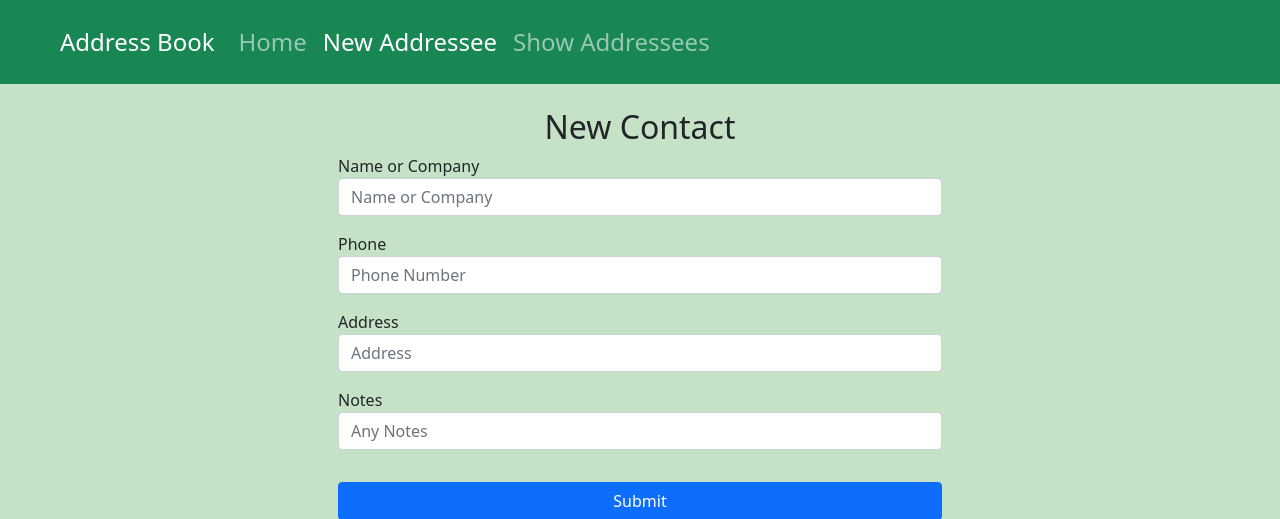
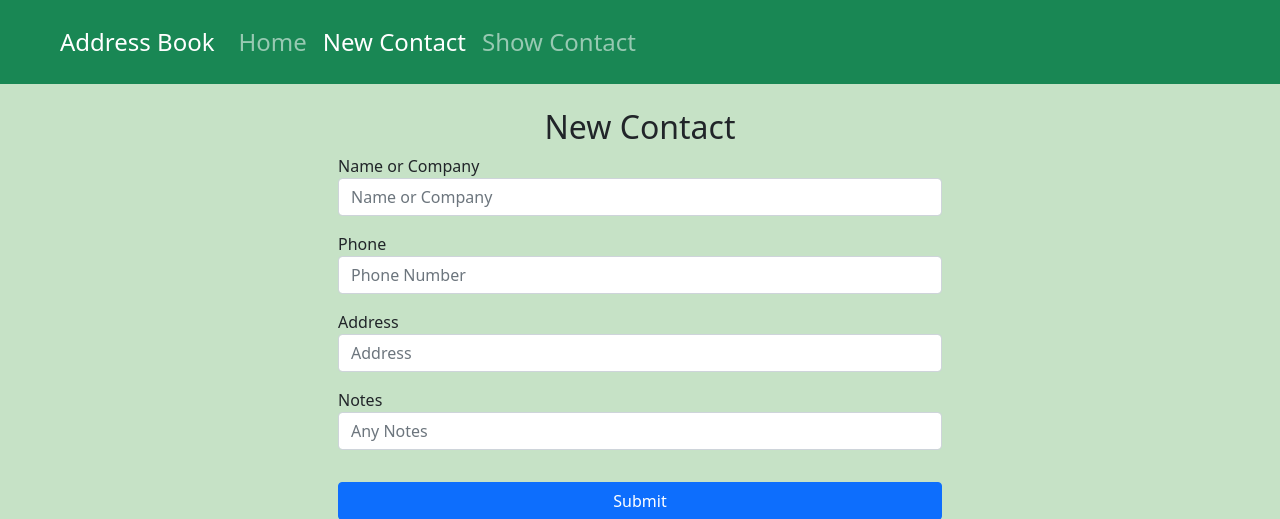
Before and after one commit to mariapan0330/2Tuesday_assignment, a Flask app: page /new_contact in a window 1280 px wide. Shown: the top 519 px of the page. Run offline with Flask 2, Linux system fonts and the light colour scheme; some libraries are stand-ins or nearby versions.

Commit message:
changed address label to contacts

```diff
--- a/app/templates/base.html
+++ b/app/templates/base.html
@@ -20,8 +20,8 @@
             <div class="collapse navbar-collapse" id="navbarNavAltMarkup">
             <div class="navbar-nav">
                 <a class="nav-link {% block home_active %}{% endblock home_active %}" aria-current="page" href="{{ url_for('index') }}">Home</a>
-                <a class="nav-link {% block newpage_active %}{% endblock newpage_active %}" href="{{ url_for('new_address') }}">New Addressee</a>
-                <a class="nav-link {% block showpage_active %}{% endblock showpage_active %}" href="{{ url_for('show_addresses') }}">Show Addressees</a>
+                <a class="nav-link {% block newpage_active %}{% endblock newpage_active %}" href="{{ url_for('new_contact') }}">New Contact</a>
+                <a class="nav-link {% block showpage_active %}{% endblock showpage_active %}" href="{{ url_for('show_contacts') }}">Show Contact</a>
             </div>
             </div>
         </div>
--- a/app/templates/index.html
+++ b/app/templates/index.html
@@ -9,6 +9,6 @@
 <h5 class="text-center">Please sign up or log in to view contacts.</h5>
 
 <div class="d-grid gap-2 col-6 mx-auto">
-    <a class="btn btn-outline-success mt-3 py-4 px-5 mx-auto fs-5 fw-bold" href="{{ url_for('new_address') }}" role="button">Sign Up</a>
+    <a class="btn btn-outline-success mt-3 py-4 px-5 mx-auto fs-5 fw-bold" href="{{ url_for('new_contact') }}" role="button">Sign Up</a>
 </div>
 {% endblock content %}
--- a/app/templates/show_addresses.html
+++ b/app/templates/show_contact.html
@@ -2,4 +2,4 @@
 
 {% block showpage_active %}active{% endblock showpage_active %}
 
-<h2 class="text-center">SHOW Addressees</h2>
+<h2 class="text-center">SHOW Contacts</h2>
```
